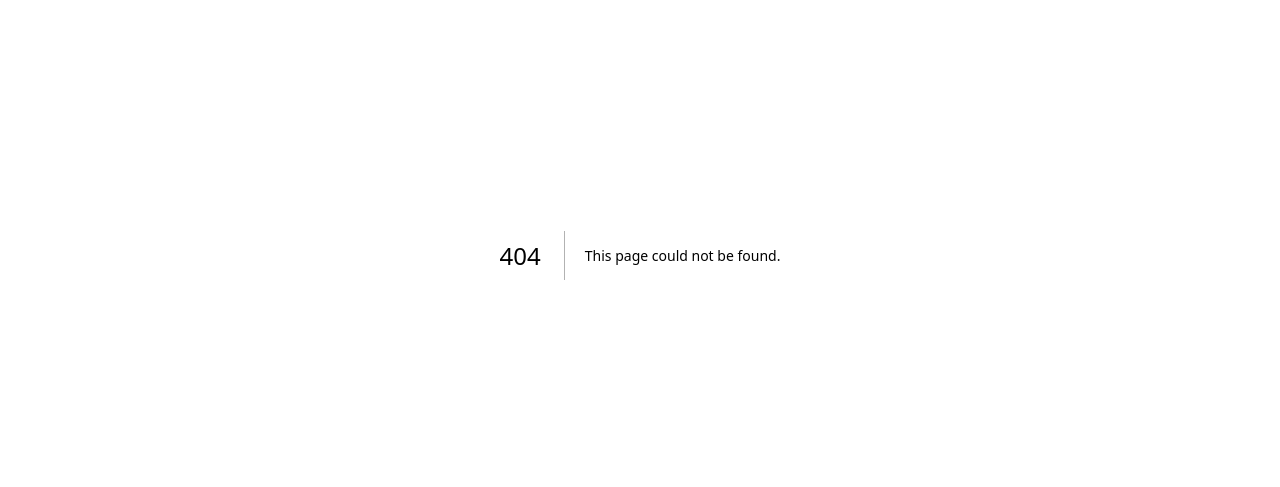
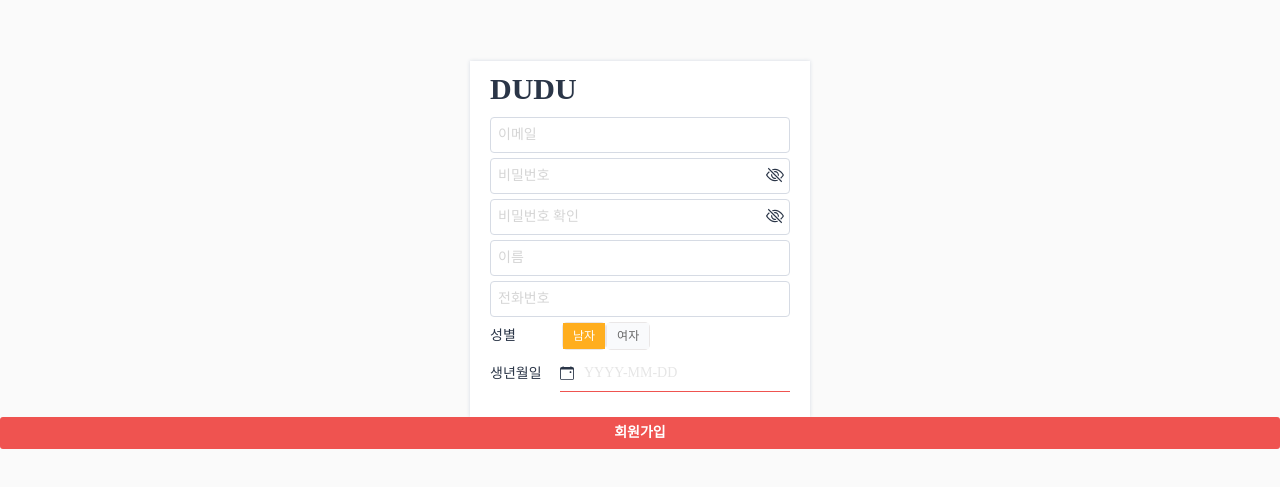
Before and after one commit to wldus904/DUDU, a Next.js app: page /home/registration in a window 1280 px wide. Before the commit this address had no page. Shown: the part 145-632 px from the top of the page. Built offline with nearby package versions, Linux system fonts and the light colour scheme.

Commit message:
rename: 파일명 수정

```diff
--- a/src/pages/home/Join.tsx
+++ b/src/pages/home/registration.tsx
@@ -6,8 +6,10 @@ import MainIcon from "@/components/icon/MainIcon";
 import RadioGroup from "@/components/input/RadioGroup";
 import DatePicker from "@/components/date/DatePicker";
 import Button from "@/components/button/Button";
+import Complete from "./registrationCompleted";
 import { required, phoneNumberValidator, emailValidator, passwordValidator } from "@/utils/valid";
-import * as joinApi from "@/apis/user/registration.ts";
+import * as registrationApi from "@/apis/user/registration.ts";
+import { useRouter } from "next/router";
 
 const InputWrapper = styled.div`
     display: flex;
@@ -41,14 +43,15 @@ const Title = styled.div`
     min-width: 70px;
 `;
 
-const Join = () => {
-    const [email, setEmail] = useState("test@test.com");
-    const [phoneNumber, setPhoneNumber] = useState("01011112222");
-    const [pwd, setPwd] = useState("chlrkd904!");
-    const [checkPwd, setCheckPwd] = useState("chlrkd904!");
-    const [name, setName] = useState("test");
-    const [gender, setGender] = useState("M");
-    const [birthDay, setBirthDay] = useState("2022-09-30");
+const Registration = () => {
+    const router = useRouter();
+    const [email, setEmail] = useState();
+    const [phoneNumber, setPhoneNumber] = useState();
+    const [pwd, setPwd] = useState();
+    const [checkPwd, setCheckPwd] = useState();
+    const [name, setName] = useState();
+    const [gender, setGender] = useState();
+    const [birthDay, setBirthDay] = useState();
     const [isValid, setIsValid] = useState(false);
     const [optionValid, setOptionValid] = useState({
         email: false,
@@ -66,7 +69,6 @@ const Join = () => {
     ];
 
     useEffect(() => {
-        console.log("window.location.pathname ::: ", window.location.pathname);
         let res = true;
         Object.keys(optionValid).forEach((valid) => {
             if (!optionValid[valid]) {
@@ -76,17 +78,17 @@ const Join = () => {
         setIsValid(res);
     }, [optionValid]);
 
-    const startJoin = async () => {
+    const userRegistration = async () => {
         setLoading(true);
-        const response = await joinApi.postRegistration({
-            email,
-            phoneNumber,
-            pwd,
-            name,
-            gender,
-            birthDay,
-        });
-        console.log("response ::: ", response);
+        // await registrationApi.postRegistration({
+        //     email,
+        //     phoneNumber,
+        //     pwd,
+        //     name,
+        //     gender,
+        //     birthDay,
+        // });
+        router.replace("/home/registrationCompleted");
     };
 
     const checkPwdValidator = () => {
@@ -194,12 +196,12 @@ const Join = () => {
                 </OptionBox>
             </InputBox>
 
-            {/* <Button color="error" loading={loading} disabled={!isValid} onClick={startJoin}> */}
-            <Button color="error" loading={loading} disabled={false} onClick={startJoin}>
+            {/* <Button color="error" loading={loading} disabled={!isValid} onClick={userRegistration}> */}
+            <Button color="error" loading={loading} disabled={false} onClick={userRegistration}>
                 회원가입
             </Button>
         </InputWrapper>
     );
 };
 
-export default Join;
+export default Registration;
```
